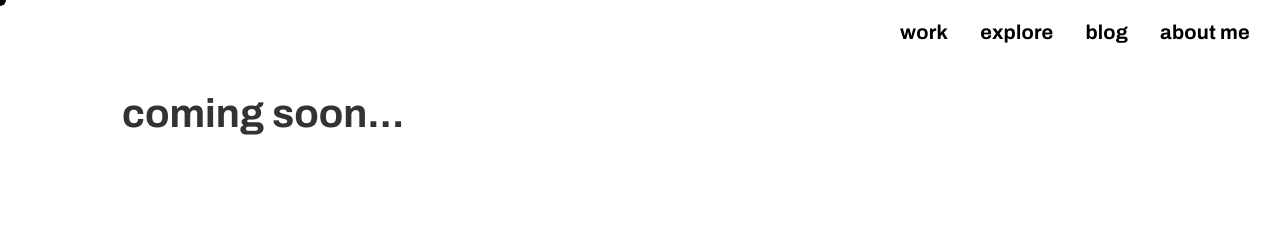
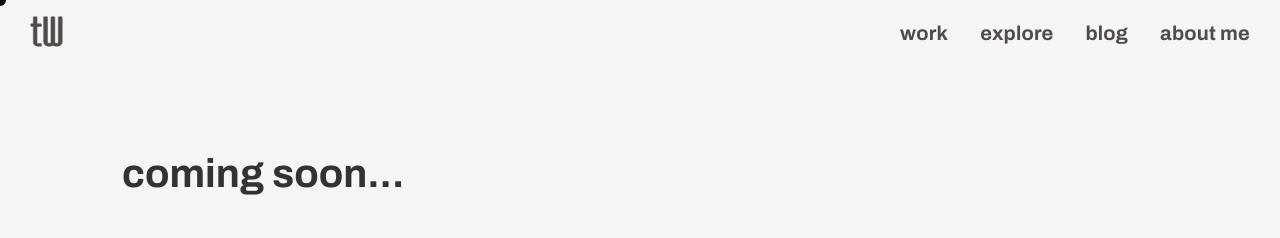
Before and after one commit to tiyaw/tiyaw.github.io, a plain HTML site: page blog.html in a window 1280 px wide. Drawn offline with Linux system fonts and the light colour scheme.

Commit message:
Added in explore, change in navbar and homepage link

```diff
--- a/blog.html
+++ b/blog.html
@@ -14,19 +14,46 @@
     <script src="assets/cursor/cursor.js" defer></script>
 </head>
 
+<!-- Style block for project-specific colors -->
+  <style>
+    :root {
+      --background-color: #f6f6f6;
+      --text-color: #4f4c4c;
+    }
+   /* Force the navbar logo to inherit the project color (--primary-text-color).
+       Hide the inline image and use the anchor as a masked element to paint the logo. */
+    .nav-logo img.logo-svg { display: none; }
+    .nav-logo a {
+      display: inline-block;
+      width: 33px;
+      height: 33px;
+      background-color: var( --text-color);
+      -webkit-mask-image: url("assets/img/Homepage/tW.svg");
+      -webkit-mask-repeat: no-repeat;
+      -webkit-mask-position: center;
+      -webkit-mask-size: contain;
+      mask-image: url("assets/img/Homepage/tW.svg");
+      mask-repeat: no-repeat;
+      mask-position: center;
+      mask-size: contain;
+    }
+
+  </style>
+
+</head>
+
 <body>
   <!-- Custom cursor -->
   <div id="tw-cursor" class="tw-cursor">
     <div class="tw-cursor__inner"></div>
   </div>
 
-<!---------- START NAVIGATION BAR ---------->
-<header>
+<!-- NAVIGATION BAR -->
   <nav class="top-nav">
     <div class="nav-container">
       <div class="nav-logo">
         <a href="index.html">
-                    <img src="Assets/img/Homepage/tW.svg" alt="Tiya Wagh Logo" class="logo-svg">
+          <img src="assets/img/Homepage/tW.svg" alt="Tiya Wagh Logo" class="logo-svg">
         </a>
       </div>
       <ul class="nav-menu">
@@ -37,7 +64,6 @@
       </ul>
     </div>
   </nav>
-</header>
 <!---------- END NAVIGATION BAR ---------->
 
 <!---------- START PROJECTS SECTION ---------->
--- a/css/work.css
+++ b/css/work.css
@@ -258,7 +258,7 @@ body {
 
 .about-section {
     max-width: 1100px;
-    margin: 60px auto;
+    margin: 120px auto;
     padding: 32px;
     color: #4a4a4a;
     display: flex;
@@ -270,6 +270,7 @@ body {
 .text-content {
     flex: 1;
     max-width: 600px;
+
 }
 
 .text-content h2 {
@@ -278,7 +279,7 @@ body {
     color: #333;
     text-transform: lowercase;
     margin-top: 0;
-    margin-bottom: 32px;
+    margin-bottom: 40px;
 }
 
 .text-content p {
--- a/js/script.js
+++ b/js/script.js
@@ -23,7 +23,7 @@ Together, NID and RISD shaped my belief that design is a bridge between craft an
   keywordLinks: {
     "graphic design": "https://www.linkedin.com/in/tiyawagh/",
     "branding": "triplecanopy.html",
-    "ui/ux": "https://www.figma.com/deck/nsVcGOgg7yR6TH6dTasCGa/UI-UX-PORTFOLIO-FINAL?node-id=1-5637&viewport=-1233%2C-730%2C0.52&t=qKcs5v3cRcBXueq9-1&scaling=min-zoom&content-scaling=fixed&page-id=0%3A1",
+    "ui/ux": "thoughts.html",
     "indian artforms": "https://www.figma.com/deck/J25xsvCD2cvrG6JdKbHBVk/INDIAN-ARTFORMS-WORK?node-id=2007-13&p=f&viewport=294%2C305%2C0.05&t=zG84NUo5sC4ikO1l-1&scaling=min-zoom&content-scaling=fixed&page-id=0%3A1",
     "creative coding": "https://tiyaw.github.io/print-digital/",
     "UN Millennium Fellowship": "https://www.millenniumfellows.org/fellow/2024/nid/tiya-ajay-wagh"
```
Also changed, not shown: about.html (+32 -5 lines), explore.html (+17 -11 lines), assets/img/Explore/Adobe Express - 3-2.gif (added), assets/img/Explore/color-lettering.jpg (added), 6 other files. Lines whose indentation alone changed are shown as unchanged.
